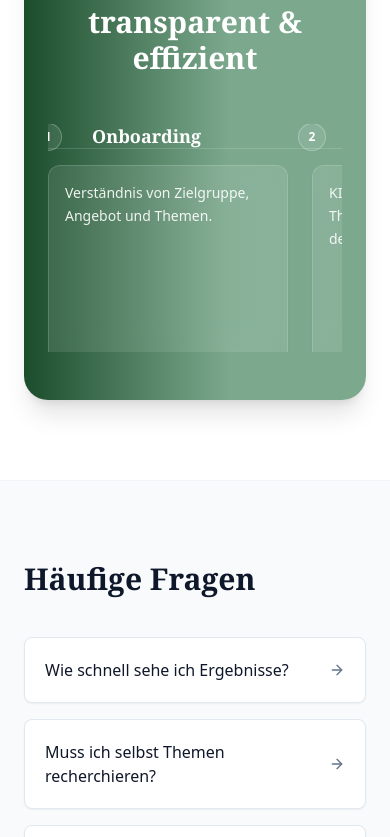
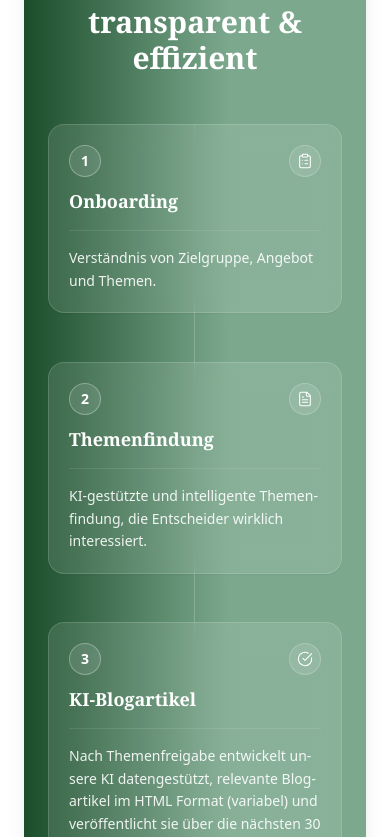
Before and after one commit to lennartnm/findbar_website, a Next.js app: page / in a window 390 px wide. Shown: the part 8567-9404 px from the top of the page. Built offline with nearby package versions, Linux system fonts and the light colour scheme.

Commit message:
Update page.tsx

```diff
--- a/src/app/page.tsx
+++ b/src/app/page.tsx
@@ -669,8 +669,25 @@ function PreiseSection({ onOpenCalendly }: { onOpenCalendly: () => void }) {
   );
 }
 
-/* ------------------------ AblaufSection – Stepper Timeline ----------------------- */
+/* ------------------------ AblaufSection – vertikale Timeline, alternierend + Reveal ----------------------- */
 function AblaufSection() {
+  React.useEffect(() => {
+    const items = Array.from(document.querySelectorAll<HTMLElement>("[data-reveal-item]"));
+    const io = new IntersectionObserver(
+      (entries) => {
+        entries.forEach((e) => {
+          if (e.isIntersecting) {
+            e.target.classList.add("reveal-show");
+            io.unobserve(e.target);
+          }
+        });
+      },
+      { threshold: 0.25, rootMargin: "0px 0px -10% 0px" }
+    );
+    items.forEach((el) => io.observe(el));
+    return () => io.disconnect();
+  }, []);
+
   return (
     <section id="ablauf" className="py-20">
       <div className={containerClass}>
@@ -683,75 +700,95 @@ function AblaufSection() {
               Unser Ablauf – transparent & effizient
             </h2>
 
-            {/* Stepper: eine Reihe, mit Snap-Scroll auf Mobile */}
-            <div className="mt-12 overflow-x-auto pb-4 [-webkit-overflow-scrolling:touch]">
-              {/* Basislinie */}
-              <div className="relative">
-                <div className="absolute left-0 right-0 top-6 h-px bg-white/15" aria-hidden />
+            {/* TIMELINE WRAPPER */}
+            <div className="relative mx-auto mt-12 max-w-5xl">
+              {/* Zentrale Linie */}
+              <div className="pointer-events-none absolute left-1/2 top-0 -ml-px h-full w-px bg-white/20" aria-hidden />
 
-                <ol
-                  className="
-                    grid snap-x snap-mandatory gap-6
-                    [grid-template-columns:repeat(5,minmax(240px,1fr))]
-                    md:[grid-template-columns:repeat(5,1fr)]
-                  "
-                >
-                  {ablauf.map(({ icon: Icon, title, desc }, i) => (
-                    <li
-                      key={i}
-                      className="snap-start"
-                    >
-                      {/* Step-Header: Punkt + Nummer + Icon */}
-                      <div className="relative mb-4 flex items-center gap-3">
-                        {/* Punkt/Nummer liegt exakt auf der Basislinie */}
-                        <div className="relative">
-                          <span className="absolute -top-[14px] left-1/2 -translate-x-1/2 h-7 w-7 rounded-full border border-white/25 bg-white/10 text-xs font-semibold grid place-items-center">
-                            {i + 1}
-                          </span>
+              <ol className="space-y-12">
+                {ablauf.map(({ icon: Icon, title, desc }, idx) => {
+                  const left = idx % 2 === 0;
+                  return (
+                    <li key={idx} className="relative">
+                      {/* Marker (Nummer) auf der Linie */}
+                      <div className="absolute left-1/2 top-1/2 z-10 -mt-4 -ml-4 hidden h-8 w-8 -translate-y-1/2 items-center justify-center rounded-full border border-white/30 bg-white/10 text-sm font-semibold md:flex">
+                        {idx + 1}
                       </div>
 
-                        <div className="ml-8 flex items-center gap-3 min-w-0">
-                          <h3
-                            className={`text-lg font-semibold leading-snug ${serifClass}`}
+                      {/* Zeile: links/rechts Container */}
+                      <div
+                        className={[
+                          "md:flex md:items-stretch",
+                          left ? "md:justify-start" : "md:justify-end",
+                        ].join(" ")}
+                      >
+                        <div className={["md:w-1/2", left ? "md:pr-10" : "md:pl-10"].join(" ")}>
+                          {/* Karte */}
+                          <article
+                            data-reveal-item
+                            className={[
+                              "reveal",
+                              left ? "reveal--left" : "reveal--right",
+                              "rounded-2xl border border-white/15 bg-white/10 p-5 backdrop-blur-md shadow-sm",
+                              "hover:shadow-2xl hover:shadow-black/20 transition-shadow",
+                            ].join(" ")}
                             style={{
                               hyphens: "auto",
                               WebkitHyphens: "auto",
+                              overflowWrap: "break-word",
                               wordBreak: "normal",
-                              overflowWrap: "break-word",
                             }}
                           >
-                            {title}
-                          </h3>
-                          <div className="ml-auto hidden md:flex h-8 w-8 shrink-0 items-center justify-center rounded-full border border-white/20 bg-white/10">
+                            {/* Kopfzeile für Mobile (Nummer + Icon) */}
+                            <div className="mb-3 flex items-center gap-3 md:hidden">
+                              <span className="inline-flex h-8 w-8 items-center justify-center rounded-full border border-white/30 bg-white/10 text-sm font-semibold">
+                                {idx + 1}
+                              </span>
+                              <div className="ml-auto flex h-8 w-8 items-center justify-center rounded-full border border-white/20 bg-white/10">
                                 <Icon className="h-4 w-4 text-white" strokeWidth={1.6} />
                               </div>
                             </div>
+
+                            <div className="flex items-start gap-3">
+                              {/* Titel links/rechts, Icon daneben (nur ≥ md sichtbar, mobile oben) */}
+                              <h3 className={`text-lg font-semibold leading-snug ${serifClass} flex-1`}>
+                                {title}
+                              </h3>
+                              <div className="hidden md:flex h-9 w-9 shrink-0 items-center justify-center rounded-full border border-white/20 bg-white/10">
+                                <Icon className="h-5 w-5 text-white" strokeWidth={1.6} />
+                              </div>
                             </div>
 
-                      {/* Card-Inhalt – alle gleich hoch dank min-h */}
-                      <div className="rounded-xl border border-white/15 bg-white/10 p-4 md:p-5 backdrop-blur-md shadow-sm h-full min-h-[150px]">
-                        <p
-                          className="text-sm leading-relaxed text-white/90"
-                          style={{
-                            hyphens: "auto",
-                            WebkitHyphens: "auto",
-                            wordBreak: "normal",
-                            overflowWrap: "break-word",
-                          }}
-                        >
-                          {desc}
-                        </p>
+                            <hr className="my-4 border-white/10" />
+
+                            <p className="text-sm leading-relaxed text-white/90">{desc}</p>
+                          </article>
+                        </div>
                       </div>
                     </li>
-                  ))}
+                  );
+                })}
               </ol>
             </div>
           </div>
-          </div>
 
+          {/* feiner Innenrand */}
           <div className="pointer-events-none absolute inset-0 rounded-3xl md:rounded-[32px] ring-1 ring-white/10" />
         </div>
       </div>
+
+      {/* Reveal-Styles (leicht, performant) */}
+      <style>{`
+        .reveal {
+          opacity: 0;
+          transform: translateY(8px);
+          transition: opacity .5s ease, transform .6s ease;
+          will-change: opacity, transform;
+        }
+        .reveal--left { transform: translate(-16px, 8px); }
+        .reveal--right { transform: translate(16px, 8px); }
+        .reveal-show { opacity: 1; transform: translate(0,0); }
+      `}</style>
     </section>
   );
 }
```
Lines whose indentation alone changed are shown as unchanged.
